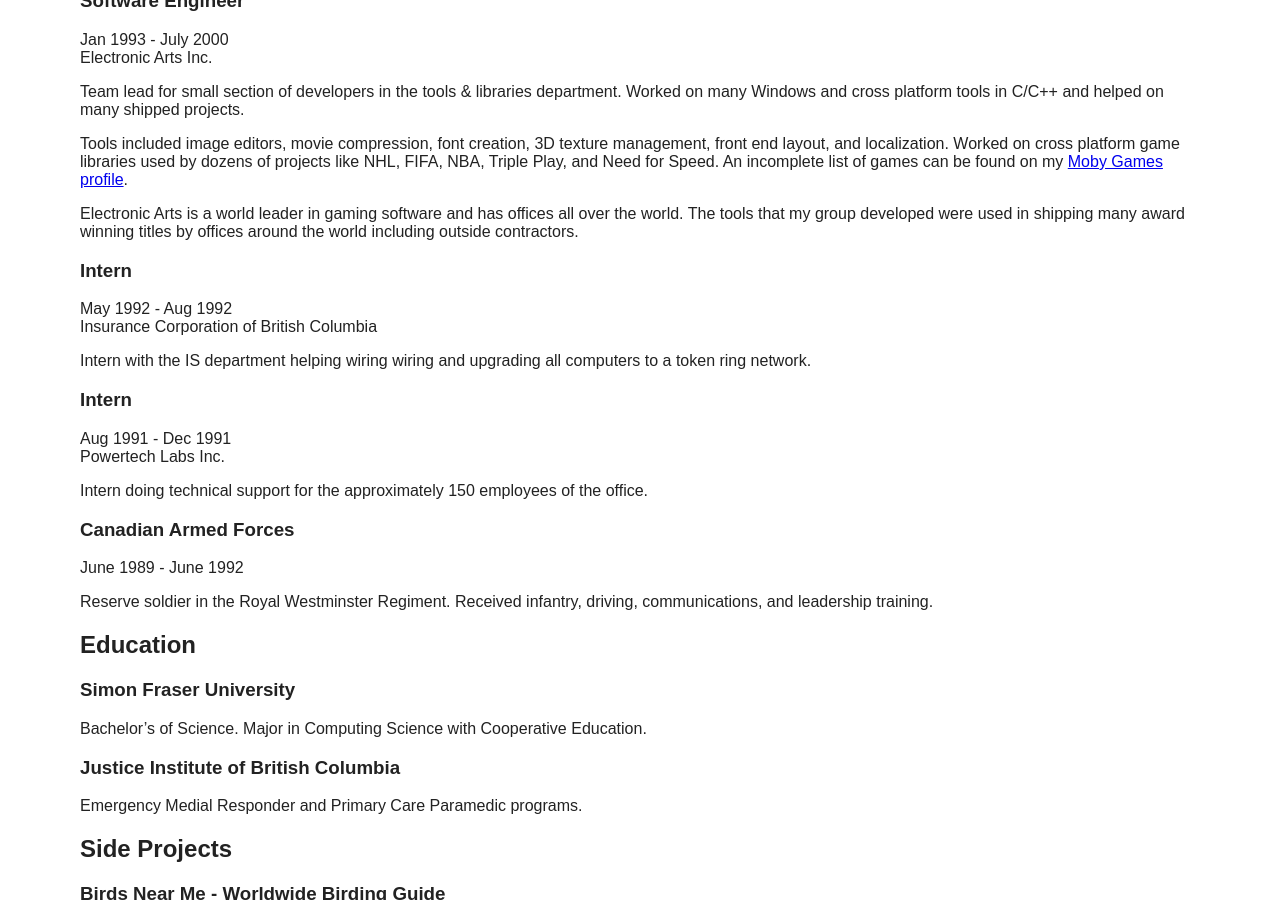
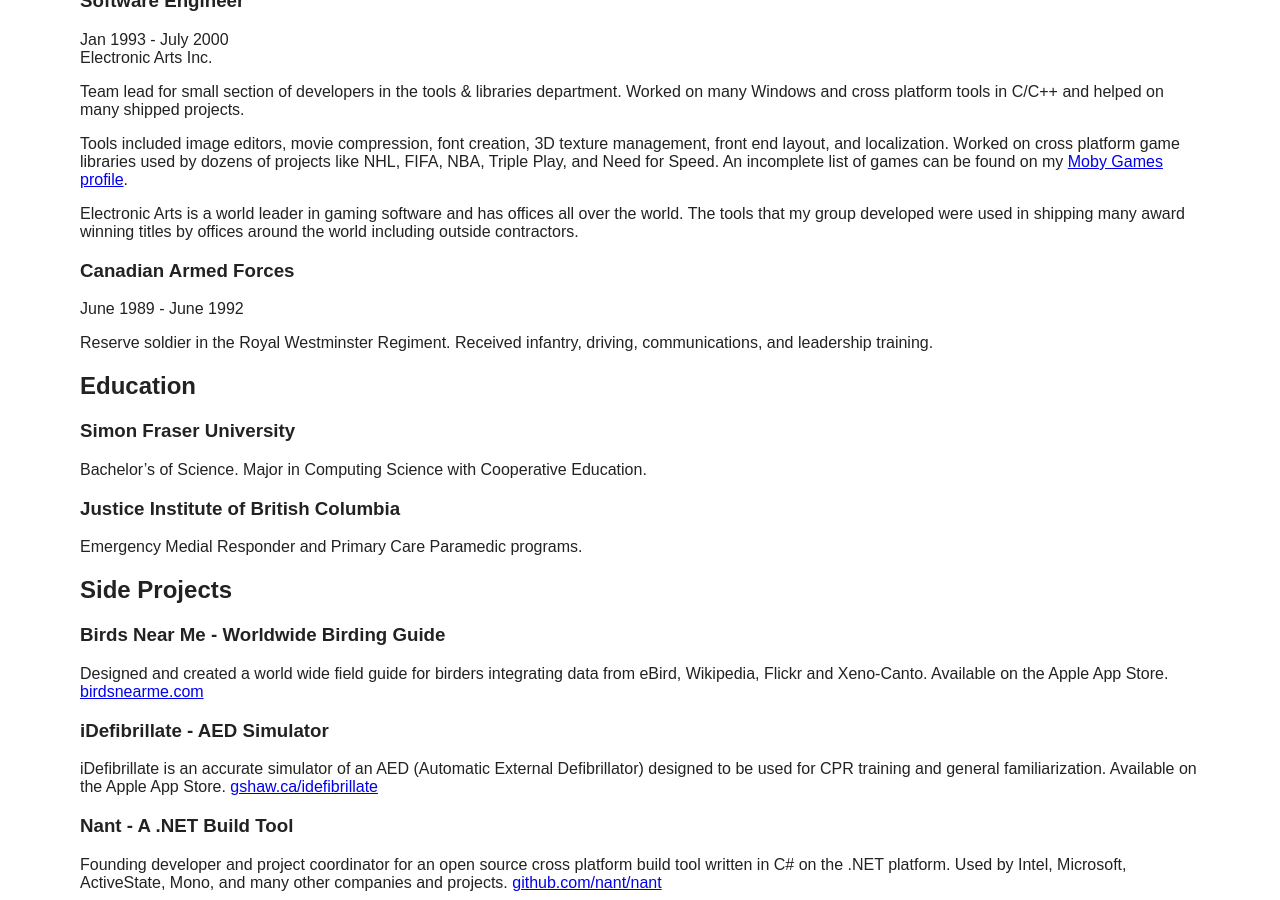
Before and after one commit to gshaw/gshaw.github.io, a Jekyll site: the page built from resume.md, in a window 1280 px wide and 900 px high, scrolled down 973 px. Built offline with Jekyll 4.4.1, drawn with Linux system fonts in a browser that asks for light colours.

Commit message:
Remove unneeded experience detail

```diff
--- a/resume.md
+++ b/resume.md
@@ -53,18 +53,6 @@
 
 Electronic Arts is a world leader in gaming software and has offices all over the world. The tools that my group developed were used in shipping many award winning titles by offices around the world including outside contractors.
 
-### Intern
-May 1992 - Aug 1992
-Insurance Corporation of British Columbia
-
-Intern with the IS department helping wiring wiring and upgrading all computers to a token ring network.
-
-### Intern
-Aug 1991 - Dec 1991
-Powertech Labs Inc.
-
-Intern doing technical support for the approximately 150 employees of the office.
-
 ### Canadian Armed Forces
 June 1989 - June 1992
 
```
